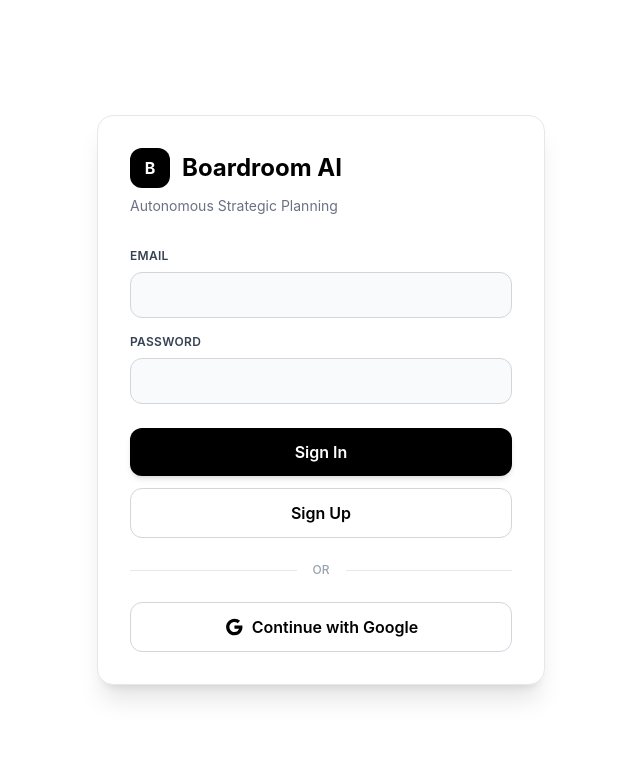
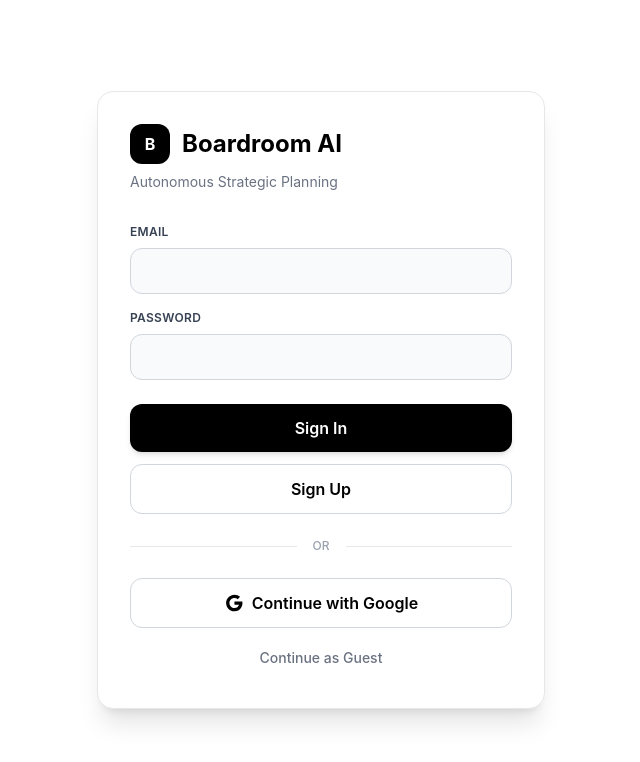
Before and after one commit to Zaid7700S/Boardroom-AI-Frontend, a React (Vite) app: page / in a window 1280 px wide. Shown: the top 762 px of the page, without its empty margins (319-959 px from the left). Built offline with nearby package versions, Linux system fonts and the light colour scheme; no server answers.

Commit message:
Implement guest login in Auth component
Added guest login functionality to the Auth component.

```diff
--- a/src/components/Auth.jsx
+++ b/src/components/Auth.jsx
@@ -1,7 +1,7 @@
 import { useState } from 'react'
 import { supabase } from '../lib/supabaseClient'
 
-export default function Auth() {
+export default function Auth({ handleGuestLogin }) {
   const [email, setEmail] = useState('')
   const [password, setPassword] = useState('')
   const [loading, setLoading] = useState(false)
@@ -83,14 +83,20 @@ export default function Auth() {
 
         <button
           onClick={handleGoogleLogin}
-          className="w-full bg-white text-black py-3 font-semibold rounded-xl border border-gray-300 hover:bg-gray-50 transition-all duration-300 flex items-center justify-center gap-2"
+          className="w-full bg-white text-black py-3 font-semibold rounded-xl border border-gray-300 hover:bg-gray-50 transition-all duration-300 flex items-center justify-center gap-2 mb-3"
         >
-          {/* Monochrome Google Icon */}
           <svg className="w-5 h-5" viewBox="0 0 24 24" fill="currentColor">
             <path d="M12.545,10.239v3.821h5.445c-0.712,2.315-2.647,3.972-5.445,3.972c-3.332,0-6.033-2.701-6.033-6.032s2.701-6.032,6.033-6.032c1.498,0,2.866,0.549,3.921,1.453l2.814-2.814C17.503,2.988,15.139,2,12.545,2C7.021,2,2.543,6.477,2.543,12s4.478,10,10.002,10c8.396,0,10.249-7.85,9.426-11.748L12.545,10.239z" />
           </svg>
           Continue with Google
         </button>
+
+        <button
+          onClick={handleGuestLogin}
+          className="w-full bg-transparent text-gray-500 hover:text-black py-2 text-sm font-medium transition-colors"
+        >
+          Continue as Guest
+        </button>
       </div>
     </div>
   )
```
